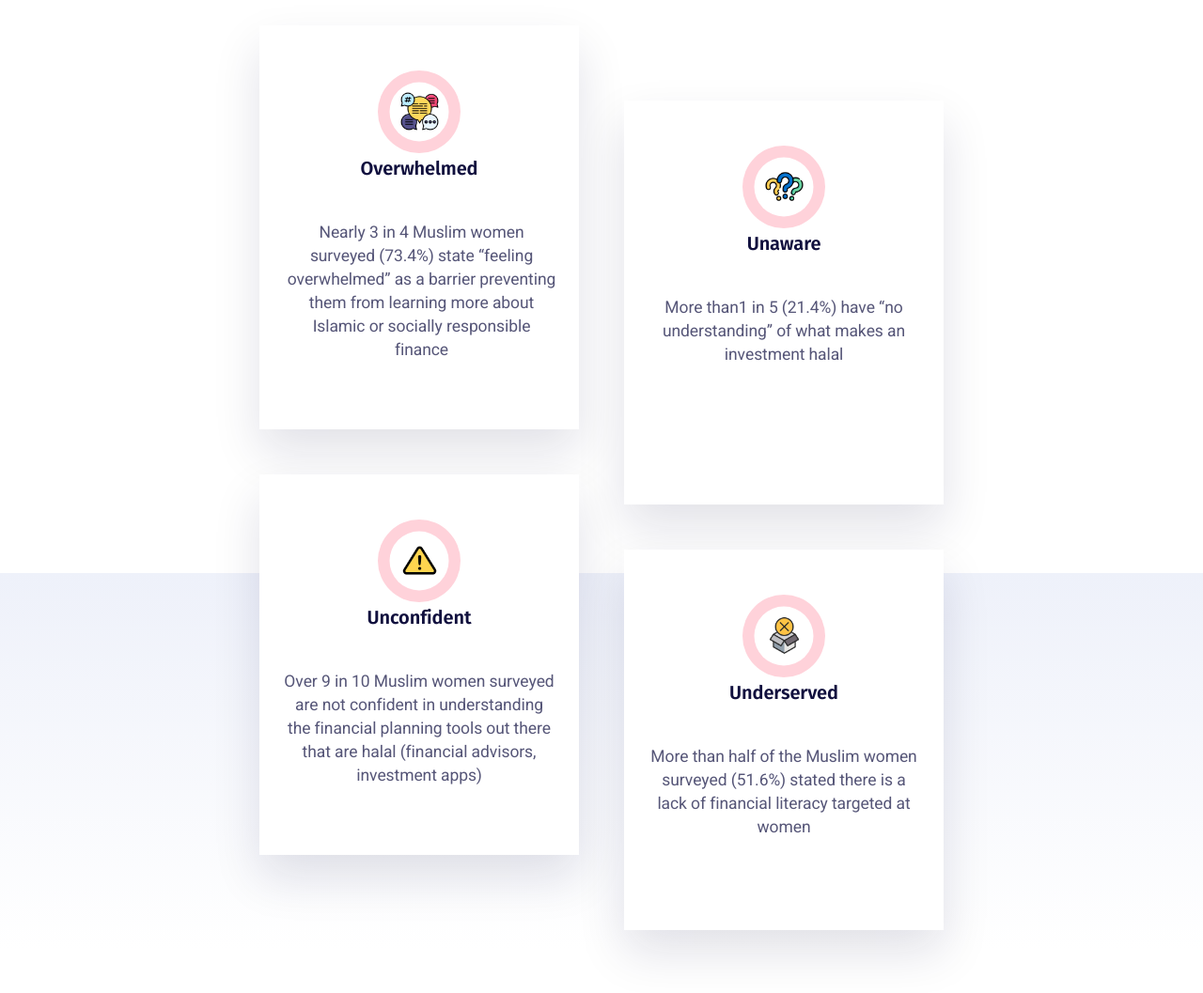
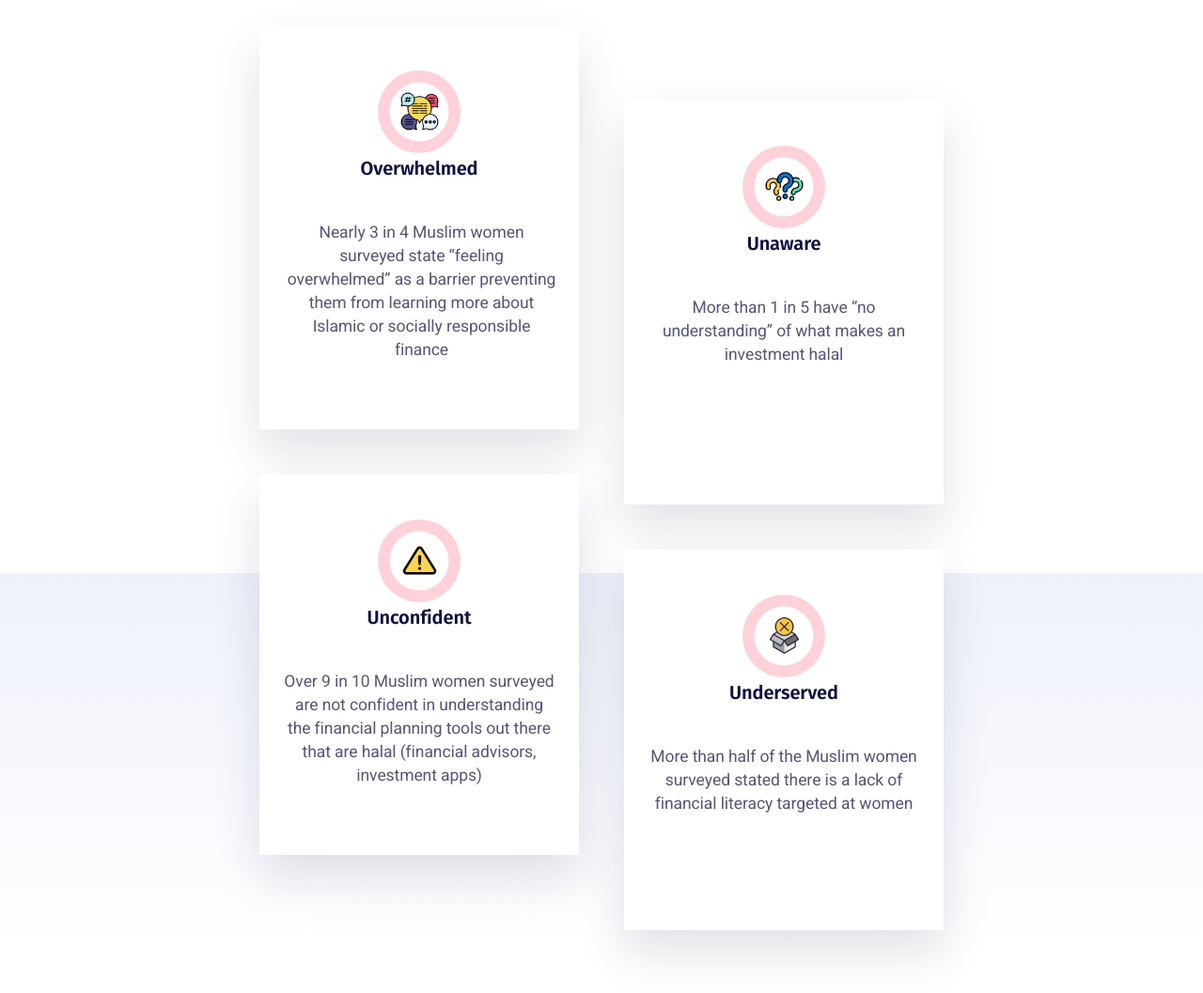
Before and after one commit to Boost-Panda/ayda-website, a plain HTML site: page index.html in a window 1280 px wide. Shown: the part 846-1903 px from the top of the page at 94% size. Drawn offline with nearby package versions, Linux system fonts and the light colour scheme.

Commit message:
Update index.html

```diff
--- a/index.html
+++ b/index.html
@@ -401,7 +401,7 @@
 									</div>
 									<h4 class="feature-title h3-mobile mb-8">Overwhelmed</h4>
 									<p class="text-sm pl-1">
-										Nearly 3 in 4 Muslim women surveyed (73.4%) state “feeling overwhelmed” as a
+										Nearly 3 in 4 Muslim women surveyed state “feeling overwhelmed” as a
 										barrier preventing them from learning more about Islamic or socially responsible
 										finance
 									</p>
@@ -419,7 +419,7 @@
 
 									</div>
 									<h4 class="feature-title h3-mobile mb-8">Unaware</h4>
-									<p class="text-sm">More than1 in 5 (21.4%) have “no understanding” of what makes an
+									<p class="text-sm">More than 1 in 5 have “no understanding” of what makes an
 										investment halal
 									</p>
 								</div>
@@ -452,7 +452,7 @@
 										</div>
 									</div>
 									<h4 class="feature-title h3-mobile mb-8">Underserved</h4>
-									<p class="text-sm"> More than half of the Muslim women surveyed (51.6%) stated there
+									<p class="text-sm"> More than half of the Muslim women surveyed stated there
 										is a lack of financial literacy targeted at women</p>
 								</div>
 							</div>
```
